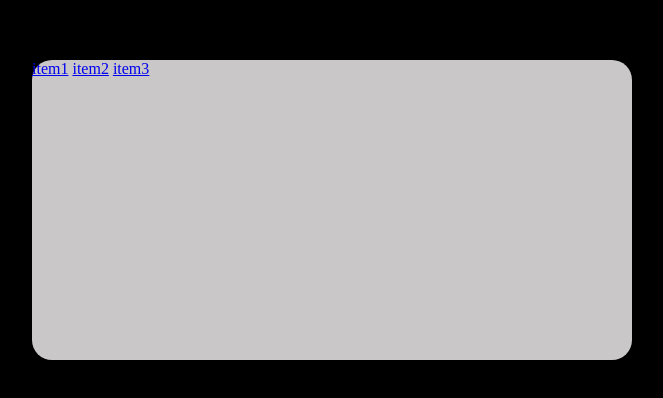
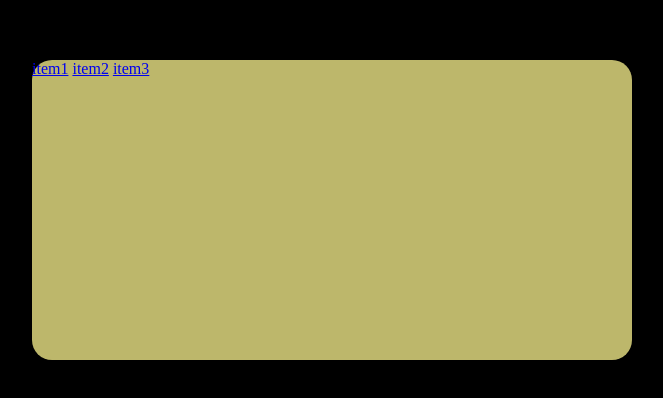
Before and after one commit to jennilima/meuprojeto, a plain HTML site: page index.html in a window 1280 px wide. Shown: the part 190-588 px from the top of the page, without its empty margins (308-971 px from the left). Drawn offline with Linux system fonts and the light colour scheme.

Commit message:
nova atualização

```diff
--- a/style.css
+++ b/style.css
@@ -15,7 +15,7 @@ body{
 .container{
     width: 600px;
     height: 300px;
-    background-color: rgb(201, 199, 199);
+    background-color:darkkhaki;
     border-radius: 20px;
 }
 
```
